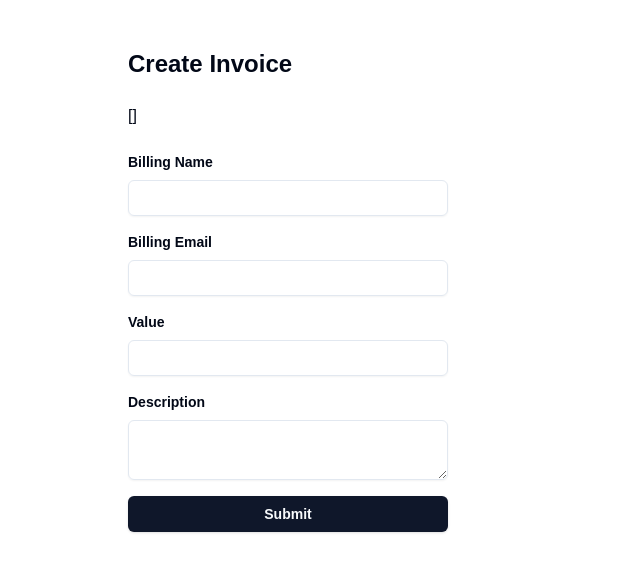
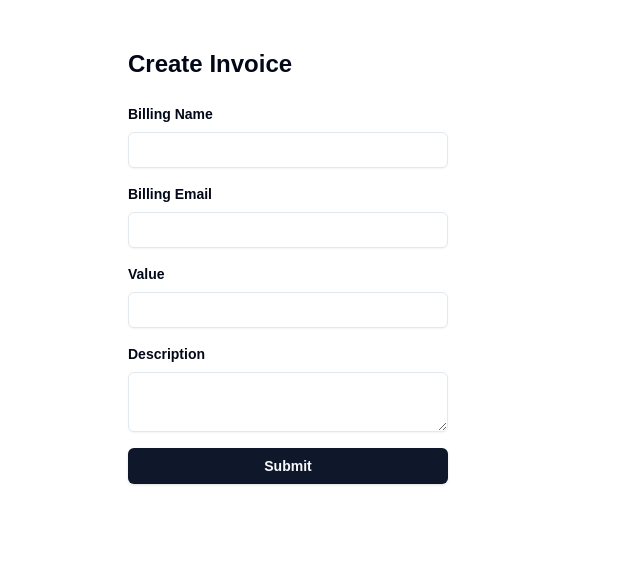
Before and after one commit to kessie2862/BizInvoice, a Next.js app: page /invoices/new in a window 1280 px wide. Shown: the top 572 px of the page, without its empty margins (0-640 px from the left). Built offline with nearby package versions, Linux system fonts and the light colour scheme; no server answers; the database is empty.

Commit message:
Import createAction

```diff
--- a/src/app/invoices/new/page.tsx
+++ b/src/app/invoices/new/page.tsx
@@ -1,23 +1,18 @@
-import { sql } from 'drizzle-orm';
-import { db } from '@/db';
-
 import { Label } from '@/components/ui/label';
 import { Input } from '@/components/ui/input';
 import { Textarea } from '@/components/ui/textarea';
 import { Button } from '@/components/ui/button';
 
-export default async function Dashboard() {
-  const results = await db.execute(sql`SELECT current_database()`);
-  console.log('Database result', results);
+import { createAction } from '@/app/actions';
 
+export default async function Home() {
   return (
     <main className="flex flex-col gap-6 justify-center h-full w-[95%] max-w-5xl mx-auto my-12">
       <div className="flex justify-between w-full">
         <h1 className="text-2xl font-bold">Create Invoice</h1>
       </div>
 
-      {JSON.stringify(results)}
-      <form className="grid gap-4 max-w-xs">
+      <form action={createAction} className="grid gap-4 max-w-xs">
         <div>
           <Label htmlFor="name" className="block font-semibold text-sm mb-2">
             Billing Name
```
